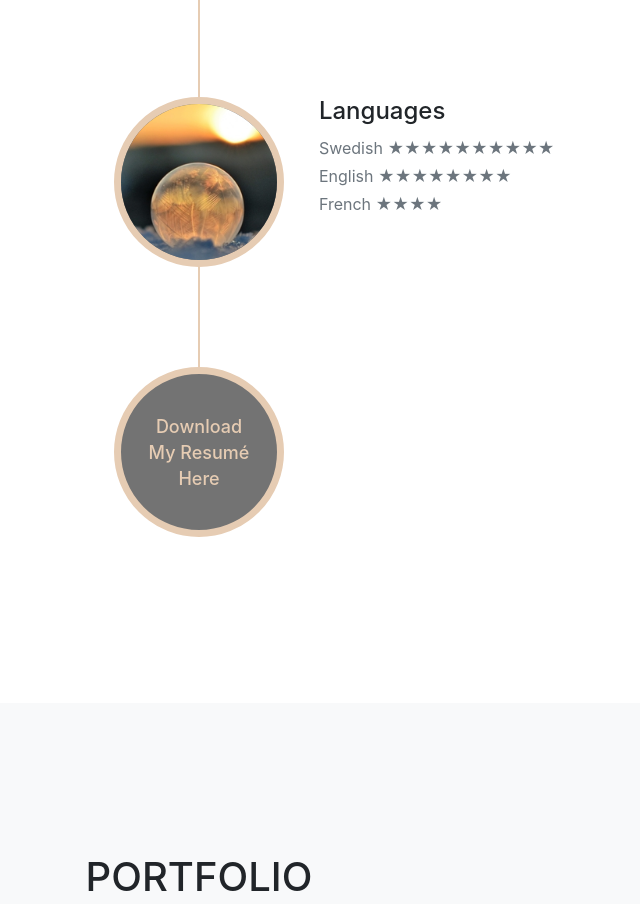
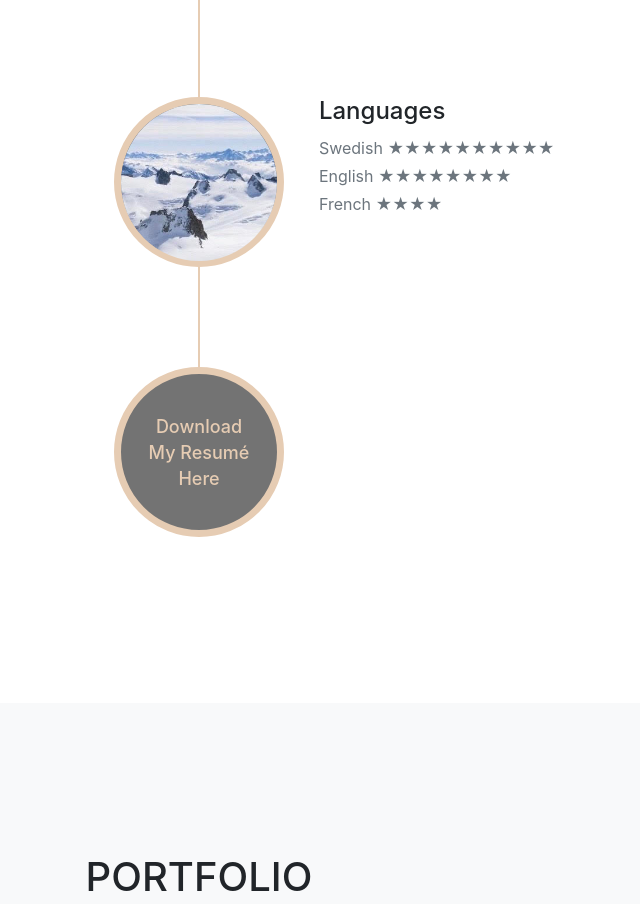
Before and after one commit to eIgelstrom/eIgelstrom.github.io, a website with bundled scripts: page index.html in a window 1280 px wide. Shown: the part 2020-2924 px from the top of the page, without its empty margins (441-1081 px from the left). Built offline with nearby package versions, Linux system fonts and the light colour scheme; files whose address does not match are found by name; a web font is replaced by a local one.

Commit message:
new langpic

```diff
--- a/index.html
+++ b/index.html
@@ -118,7 +118,7 @@
             </li>
             <li class="timeline-inverted">
               <div class="timeline-image">
-                <img class="rounded-circle img-fluid" src="img/about/lang1.jpg" alt="">
+                <img class="rounded-circle img-fluid" src="img/about/lang2.jpg" alt="">
               </div>
               <div class="timeline-panel">
                 <div class="timeline-heading">
```
Also changed, not shown: img/about/lang2.jpg (added), 1 other file.
